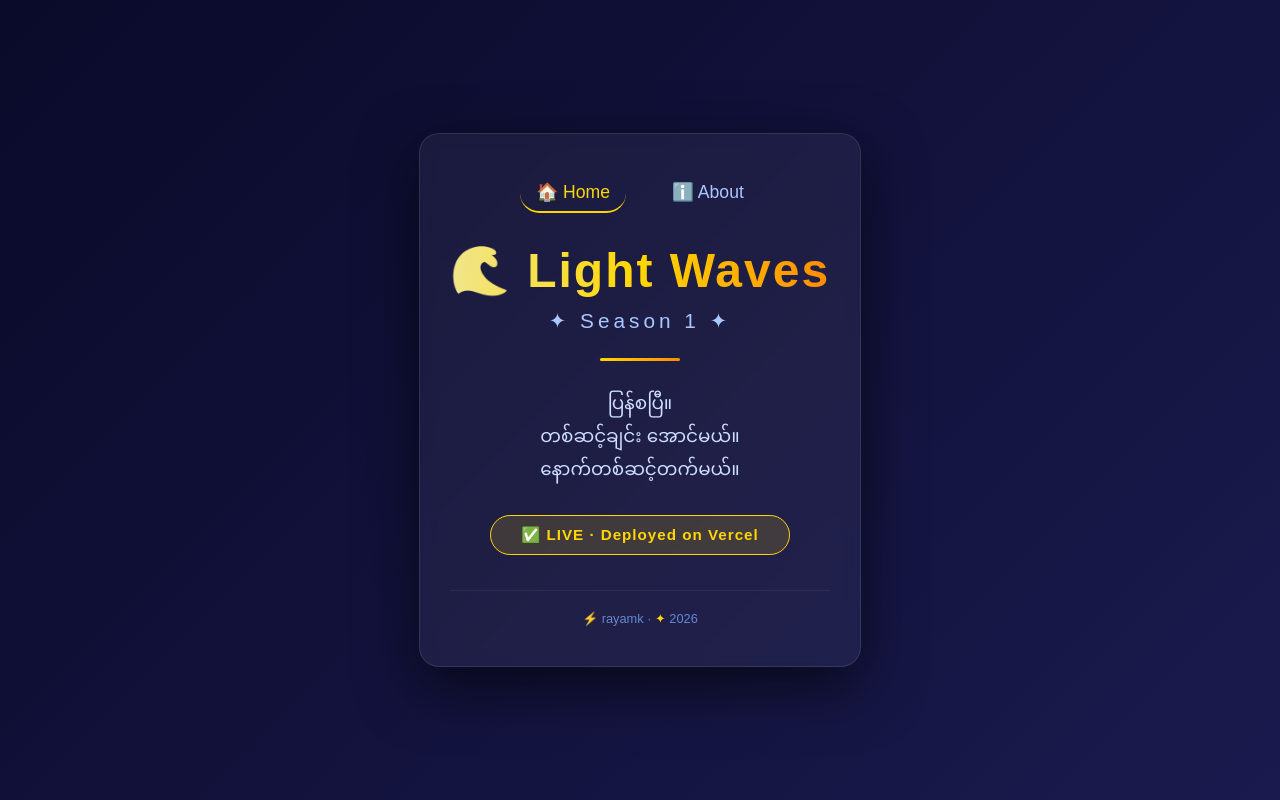
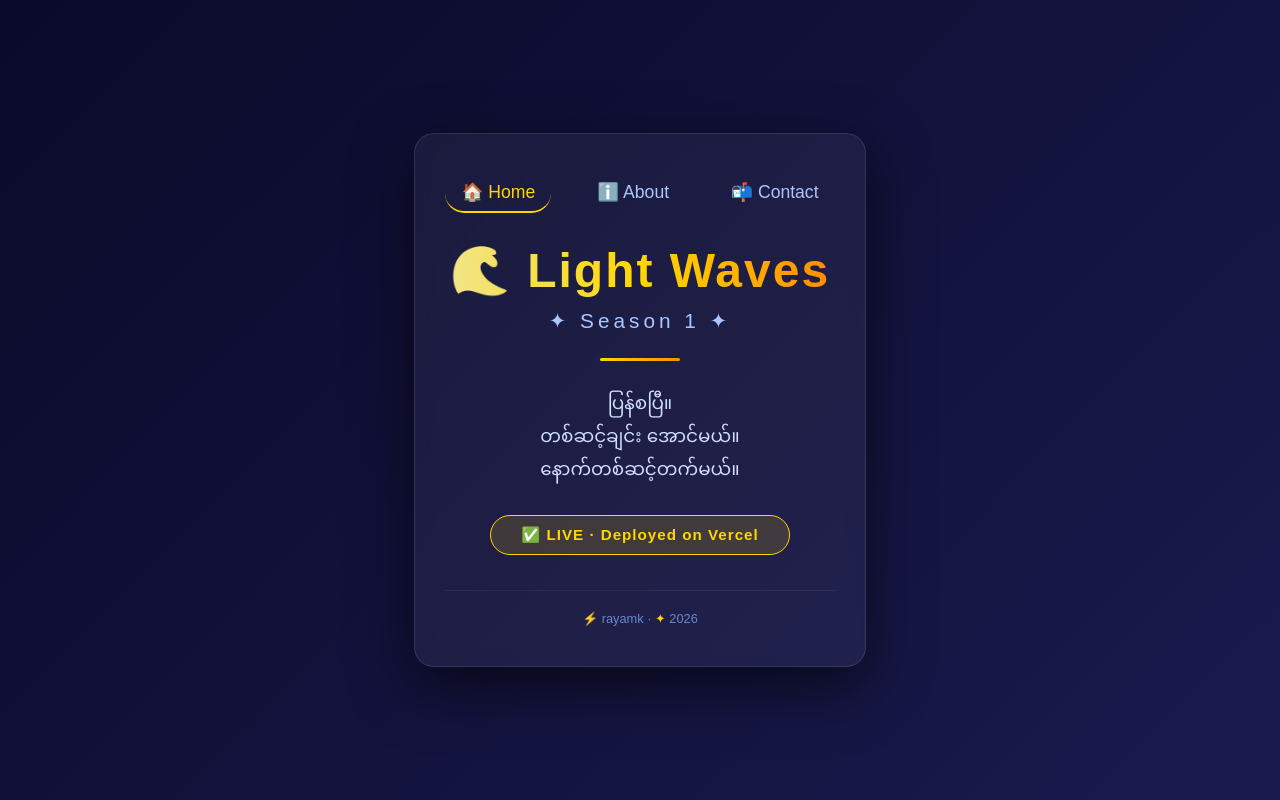
Before and after one commit to rayamk/Light-Waves-Season, a Next.js app: page / in a window 1280 px wide. Built offline with nearby package versions, Linux system fonts and the light colour scheme.

Commit message:
Add Contact link to navigation

```diff
--- a/app/page.js
+++ b/app/page.js
@@ -6,6 +6,7 @@ export default function Home() {
       <div className="nav">
         <a href="/" className="active">🏠 Home</a>
         <a href="/about">ℹ️ About</a>
+        <a href="/contact">📬 Contact</a>
       </div>
       <h1>🌊 Light Waves</h1>
       <div className="sub">✦ Season 1 ✦</div>
```
